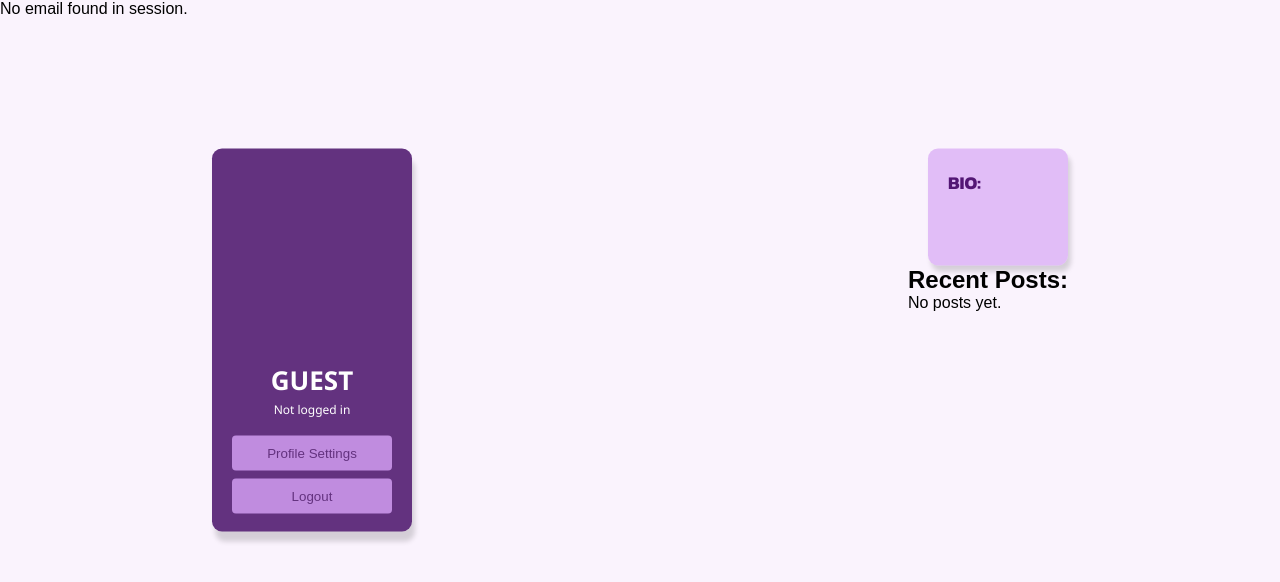
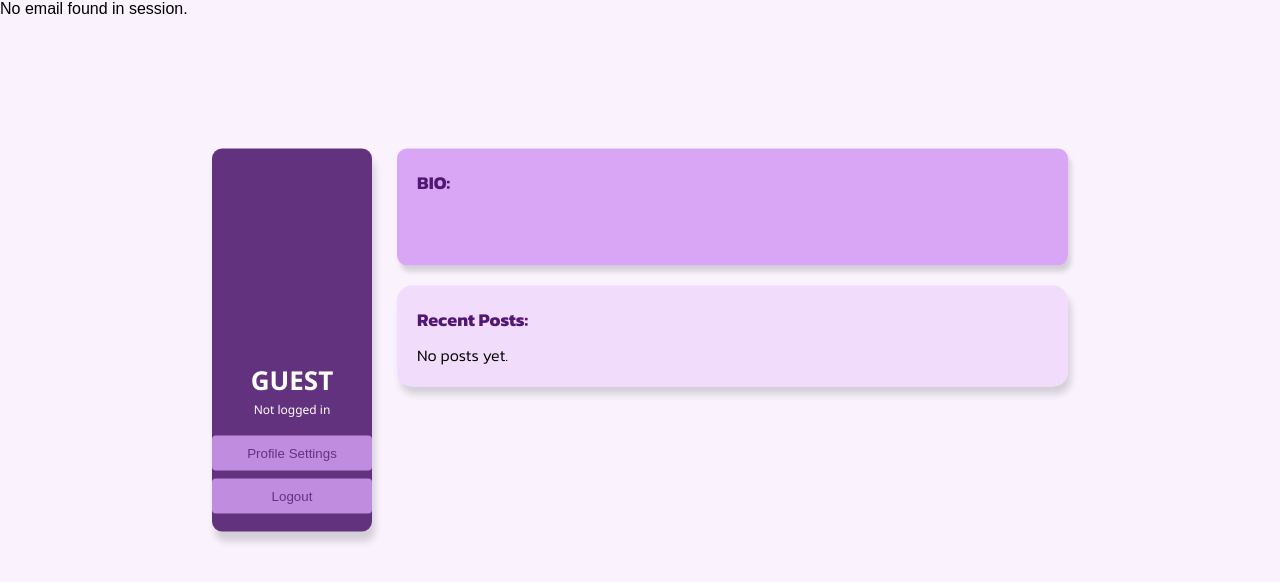
Before and after one commit to EcoRise-Quest/EcoRise_Quest, a PHP site: page /ecorise/profile.php in a window 1280 px wide. Shown: the part 60-642 px from the top of the page. Run offline with PHP 8.4, Linux system fonts and the light colour scheme; data that the repository does not hold is empty; a stand-in replaces the project's code that opens the database connection.

Commit message:
Update style.css
Updated file

```diff
--- a/Profile/style.css
+++ b/Profile/style.css
@@ -95,15 +95,15 @@ header > .navigation-bar{
     height: 100%;
     background-color: #63327F;
     border-radius: 10px;
-    overflow: hidden;
+    margin-right: 25px;
     display: flex;
     justify-content: center;
     align-items: center;
     flex-direction: column;
-    box-shadow: 3px 10px 5px 0 rgba(0,0,0,0.15);
+    box-shadow: 3px 10px 7px 0 rgba(0,0,0,0.15);
 }
 
-.profile-picture {
+.profile > .profile-picture {
     width: 100%;
     height: 200px;
     display: flex;
@@ -151,14 +151,18 @@ header > .navigation-bar{
     color: #ffffff;
 }
 
+/*bio-post-wrapper*/
+.profile-container > .bio-post-wrapper {
+    width: 100%;
+}
+
 .profile-bio {
     height: 7.3rem;
     font-family: "Kanit", sans-serif;
     font-weight: 300;
     font-size: 14.5px;
-    background-color: rgba(202, 135, 241, 0.5);
+    background-color: rgba(202, 135, 241, 0.7);
     flex-grow: 1;
-    margin-left: 20px;
     padding: 20px;
     border-radius: 10px;
     display: flex;
@@ -172,6 +176,44 @@ header > .navigation-bar{
 
 .profile-bio > h3{
     font-size: 18px;
+}
+
+/*Recent posts in profile*/
+.recent-posts {
+    width: 100%;
+    height: fit-content;
+    background-color: rgba(241, 215, 253, 0.80);
+    font-family: "Kanit", sans-serif;
+    font-weight: 300;
+    border-radius: 15px;
+    padding: 20px;
+    margin-top: 20px;
+    box-shadow: 3px 8px 7px 0 rgba(0,0,0,0.15);
+}
+
+.recent-posts > h2 {
+    font-size: 18px;
+    color: #521674;
+    margin-bottom: 10px;
+}
+
+.recent-posts > .post {
+    padding: 3px 0 3px 16px;
+    background: linear-gradient(to right, black 1px, transparent 1px);
+    background-size: 3px 70%;
+    background-repeat: no-repeat;
+    background-position: left center;
+}
+
+.recent-posts > .post > h3 {
+    font-size: 16px;
+    font-weight: 500;
+    margin-bottom: 4px;
+    color: #521674;
+}
+
+.recent-posts > .post > p {
+    font-size: 13.5px;
 }
 
 /*Profile settings*/
```
Also changed, not shown: other parts of Profile/style.css (+45 -4 lines).
